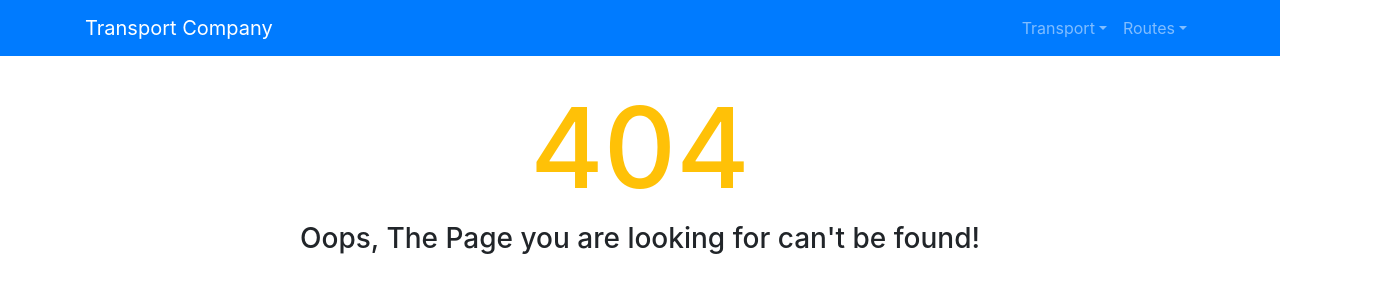
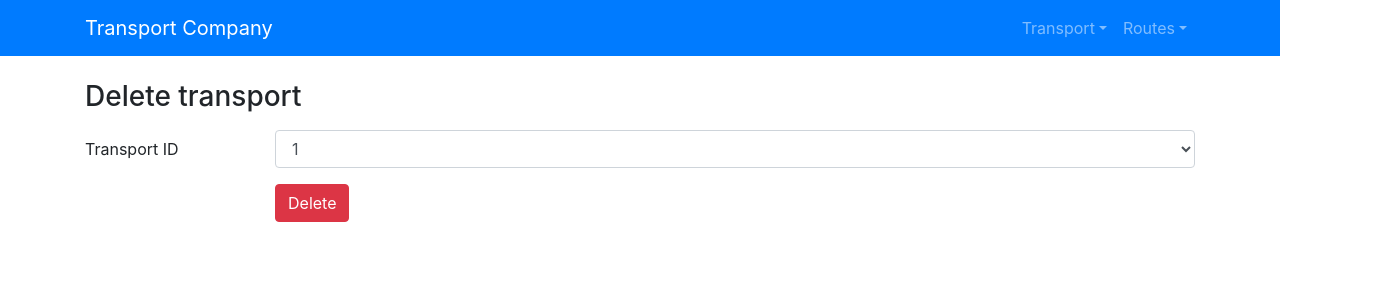
Before and after one commit to heorhii-hryhorov/transport-company-fe, a React (Create React App) app: page /transport/delete in a window 1280 px wide. Before the commit this address had no page. Shown: the top 300 px of the page, 1400 px wide, since content can reach past the window. Built offline with nearby package versions, Linux system fonts and the light colour scheme.

Commit message:
added delete transport form

```diff
--- a/src/App.tsx
+++ b/src/App.tsx
@@ -2,6 +2,7 @@ import React from 'react';
 import { BrowserRouter as Router, Route, Switch } from 'react-router-dom';
 import Header from './components/Header/Header';
 import AddTransportContainer from './containers/AddTransportContainer/AddTransportContainer';
+import DeleteTransportContainer from './containers/DeleteTransportContainer/DeleteTransportContainer';
 import EditTransportContainer from './containers/EditTransportContainer/EditTransportContainer';
 import HomeContainer from './containers/HomeContainer/HomeContainer';
 import NotFoundContainer from './containers/NotFoundContainer/NotFoundContainer';
@@ -14,6 +15,7 @@ const App: React.FC = () => (
         <Route path="/" exact component={HomeContainer} />
         <Route path="/transport/create" exact component={AddTransportContainer} />
         <Route path="/transport/edit" exact component={EditTransportContainer} />
+        <Route path="/transport/delete" exact component={DeleteTransportContainer} />
         <Route component={NotFoundContainer} />
       </Switch>
     </>
--- /dev/null
+++ b/src/components/TransportForms/DeleteTransportForm/DeleteTransportForm.tsx
@@ -0,0 +1,33 @@
+import React from 'react';
+import {
+  Button,
+  Col, Form, FormGroup, Input, Label,
+} from 'reactstrap';
+
+const DeleteTransportForm: React.FC = () => (
+  <div>
+    <h3 className="mb-3">Delete transport</h3>
+    <Form>
+      <FormGroup row>
+        <Label for="transport-id" sm={2}>
+          Transport ID
+        </Label>
+        <Col sm={10}>
+          <Input type="select" name="transport-id" id="transport-id">
+            <option>1</option>
+            <option>2</option>
+            <option>3</option>
+            <option>4</option>
+          </Input>
+        </Col>
+      </FormGroup>
+      <FormGroup row>
+        <Col sm={{ size: 12, offset: 2 }}>
+          <Button type="submit" color="danger">Delete</Button>
+        </Col>
+      </FormGroup>
+    </Form>
+  </div>
+);
+
+export default DeleteTransportForm;
--- /dev/null
+++ b/src/containers/DeleteTransportContainer/DeleteTransportContainer.tsx
@@ -0,0 +1,17 @@
+import React from 'react';
+import {
+  Col, Container, Row,
+} from 'reactstrap';
+import DeleteTransportForm from '../../components/TransportForms/DeleteTransportForm/DeleteTransportForm';
+
+const DeleteTransportContainer: React.FC = () => (
+  <Container>
+    <Row>
+      <Col xs="12">
+        <DeleteTransportForm />
+      </Col>
+    </Row>
+  </Container>
+);
+
+export default DeleteTransportContainer;
```
